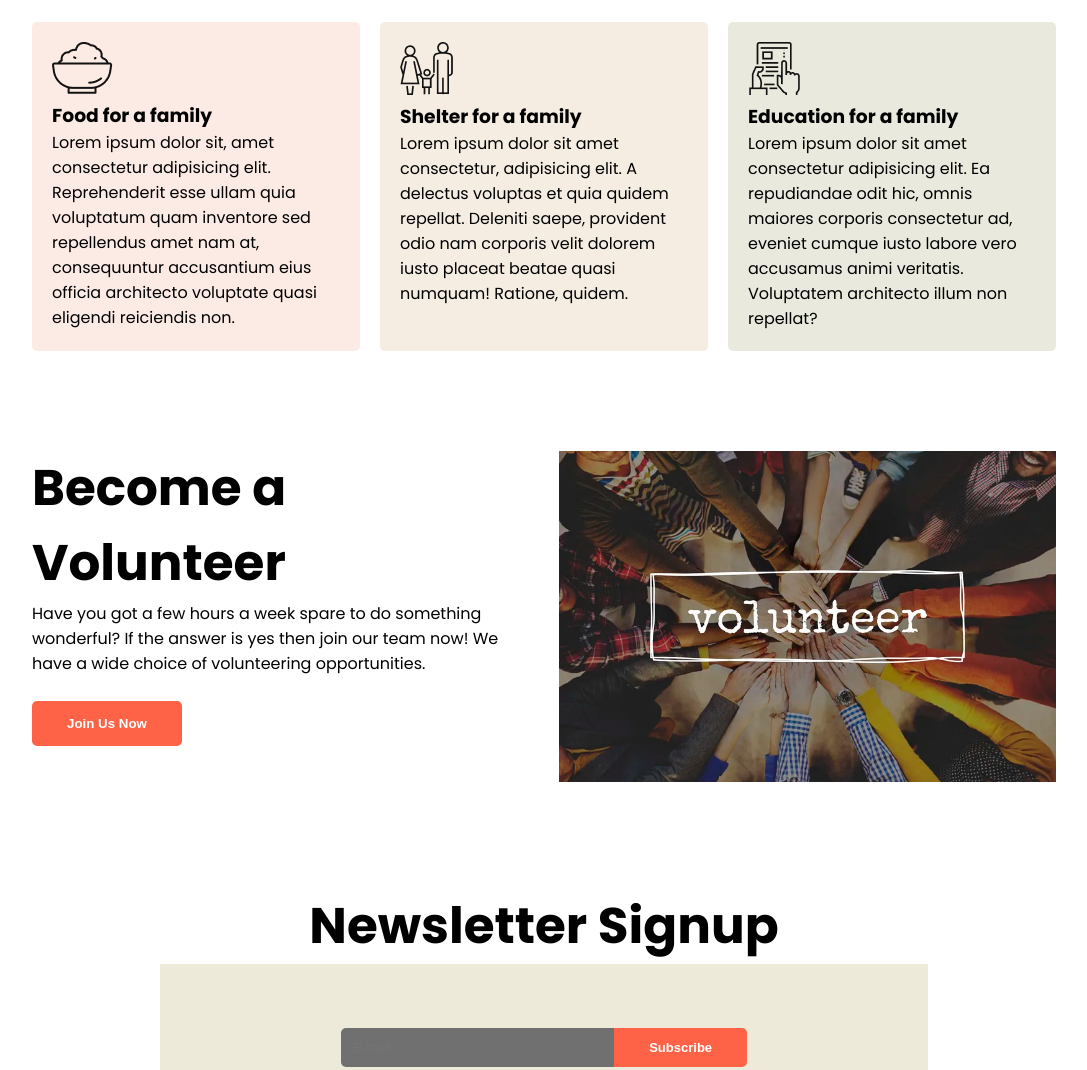
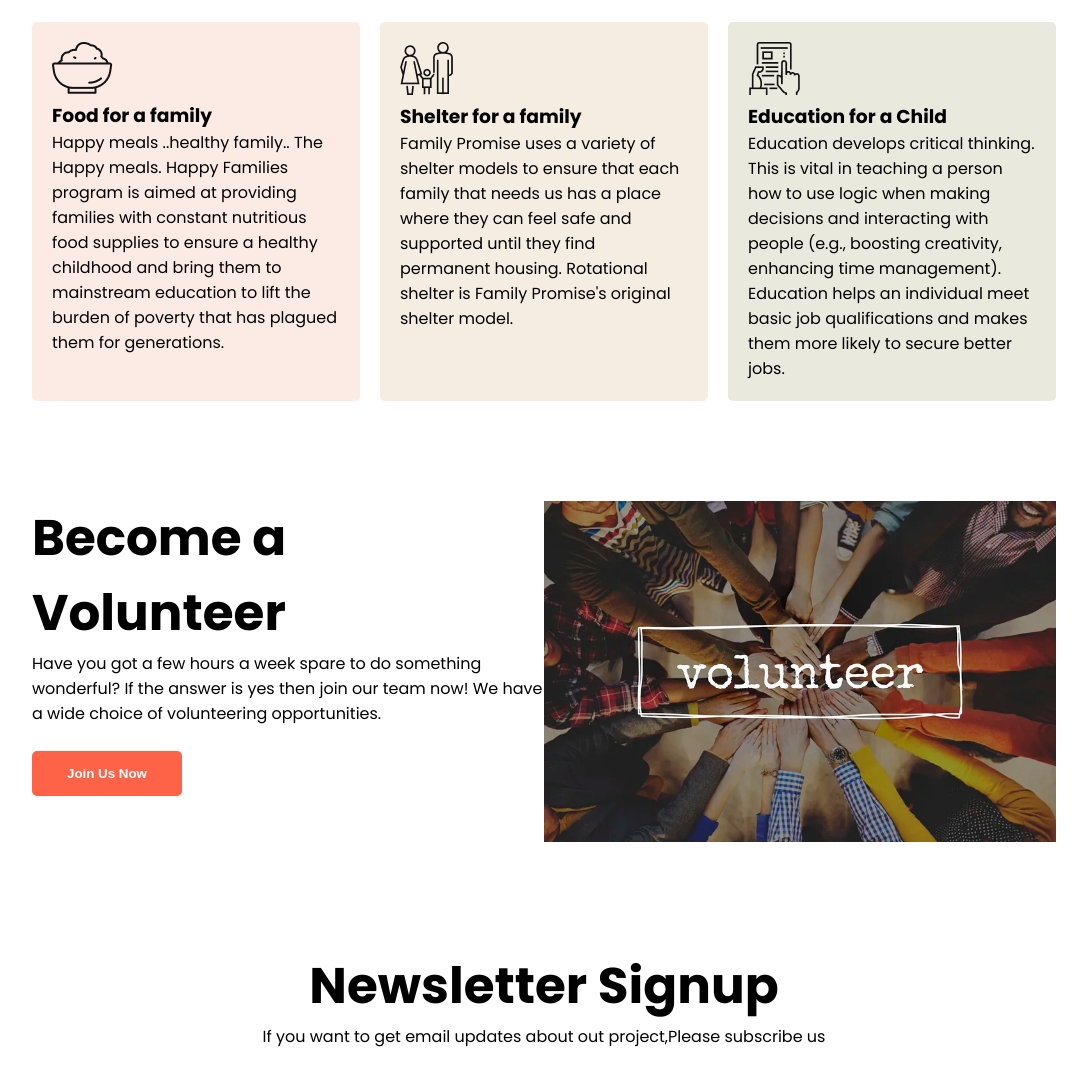
Before and after one commit to 07arif/donate-web, a plain HTML site: page index.htm in a window 1280 px wide. Shown: the part 1486-2556 px from the top of the page, without its empty margins (96-1183 px from the left). Drawn offline with Linux system fonts and the light colour scheme.

Commit message:
some problem solved

```diff
--- a/index.htm
+++ b/index.htm
@@ -6,7 +6,7 @@
     <meta http-equiv="X-UA-Compatible" content="IE=edge">
     <meta name="viewport" content="width=device-width, initial-scale=1.0">
     <title>Donate Now</title>
-    <link rel="shortcut icon" href="icons/icon8.svg" type="image/x-icon">
+    <link rel="shortcut icon" href="images/donatrionfabicon.png" type="image/x-icon">
     <link rel="stylesheet" href="style.css">
 </head>
 
@@ -60,24 +60,28 @@
             <div class="packages-item-food">
                 <img src="icons/food.png" alt="">
                 <h3>Food for a family</h3>
-                <p>Lorem ipsum dolor sit, amet consectetur adipisicing elit. Reprehenderit esse ullam quia voluptatum
-                    quam inventore sed repellendus amet nam at, consequuntur accusantium eius officia architecto
-                    voluptate quasi eligendi reiciendis non.</p>
+                <p>Happy meals ..healthy family..
+                    The Happy meals. Happy Families program is aimed at providing families with constant nutritious food
+                    supplies to ensure a healthy childhood and bring them to mainstream education to lift the burden of
+                    poverty that has plagued them for generations.
+                </p>
 
             </div>
             <div class="packages-item-shelter">
                 <img src="icons/shelter.png" alt="">
                 <h3>Shelter for a family</h3>
-                <p>Lorem ipsum dolor sit amet consectetur, adipisicing elit. A delectus voluptas et quia quidem
-                    repellat. Deleniti saepe, provident odio nam corporis velit dolorem iusto placeat beatae quasi
-                    numquam! Ratione, quidem.</p>
+                <p>
+                    Family Promise uses a variety of shelter models to ensure that each family that needs us has a place
+                    where they can feel safe and supported until they find permanent housing.
+                    Rotational shelter is Family Promise's original shelter model.
+                </p>
             </div>
             <div class="packages-item-education">
                 <img src="icons/Frame-1.png" alt="">
-                <h3>Education for a family</h3>
-                Lorem ipsum dolor sit amet consectetur adipisicing elit. Ea repudiandae odit hic, omnis maiores corporis
-                consectetur ad, eveniet cumque iusto labore vero accusamus animi veritatis. Voluptatem architecto illum
-                non repellat?
+                <h3>Education for a Child</h3>
+                Education develops critical thinking. This is vital in teaching a person how to use logic when making
+                decisions and interacting with people (e.g., boosting creativity, enhancing time management). Education
+                helps an individual meet basic job qualifications and makes them more likely to secure better jobs.
             </div>
         </div>
     </section>
@@ -87,7 +91,8 @@
     <!-- volunteer section start  -->
     <section id="volunteer-section">
         <div class="half-width">
-            <h1>Become a Volunteer</h1>
+            <h1>Become a </h1>
+            <h1>Volunteer</h1>
             <p>Have you got a few hours a week spare to do something wonderful? If the answer is yes then join our team
                 now! We have a wide choice of volunteering opportunities.</p>
             <br>
@@ -104,7 +109,9 @@
     <section id="news-letter-form">
         <div>
             <h1> Newsletter Signup </h1>
+            <p>If you want to get email updates about out project,Please subscribe us</p>
         </div>
+        <br>
         <div class="subscriber-form">
             <div class="email-form">
                 <input type="email" placeholder="E-mail">
--- a/style.css
+++ b/style.css
@@ -141,7 +141,7 @@ h1 {
     width: 80%;
     justify-content: center;
     margin: 0 auto;
-    gap: 30px;
+
 }
 
 .half-width {
@@ -179,7 +179,7 @@ h1 {
 }
 
 .email-form input {
-    background-color: #707070;
+    background-color: #cfc6c6;
     border: none;
     border-radius: 5px 0px 0px 5px;
     width: 250px;
```
Also changed, not shown: images/donatrionfabicon.png (added).
